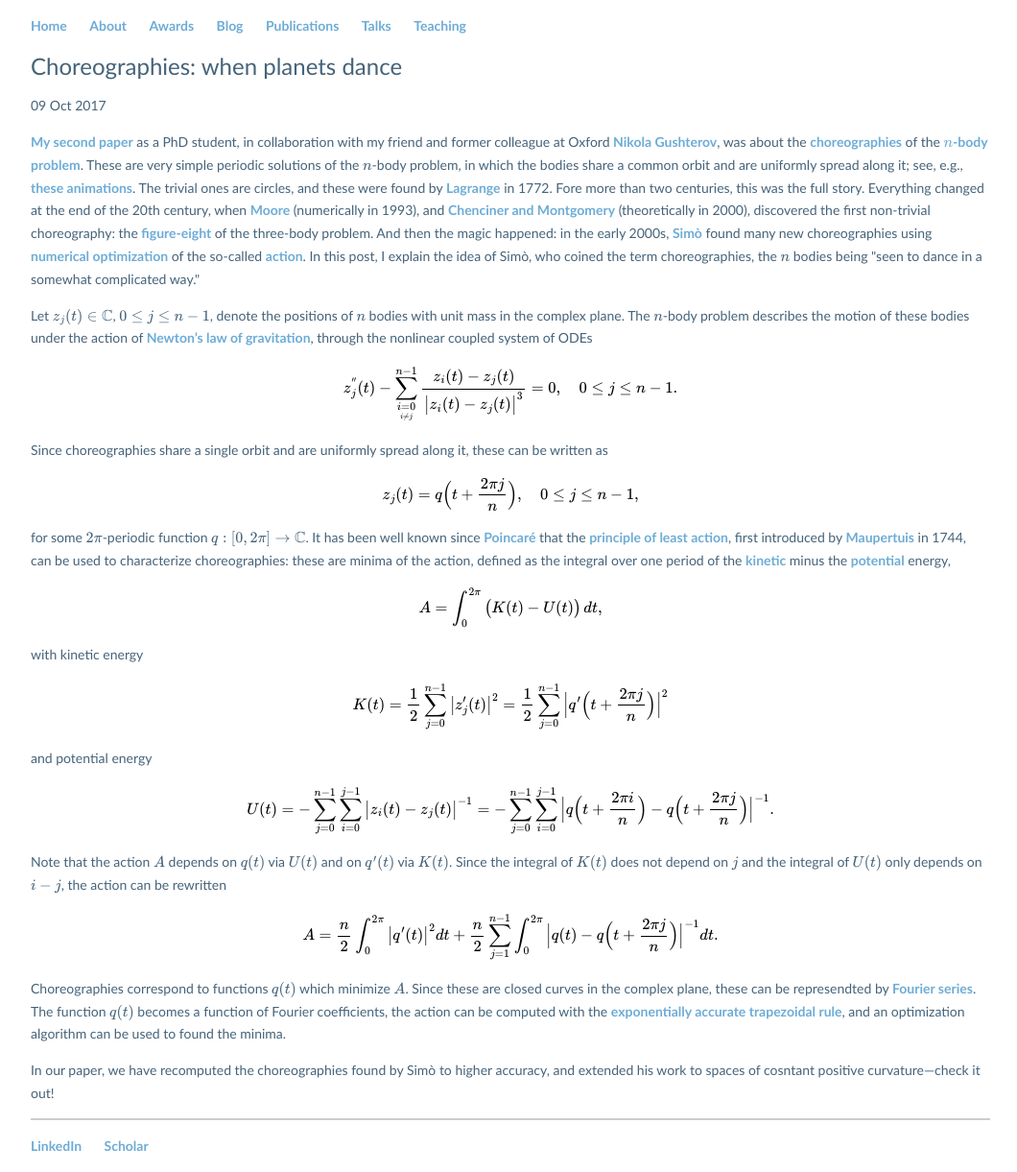
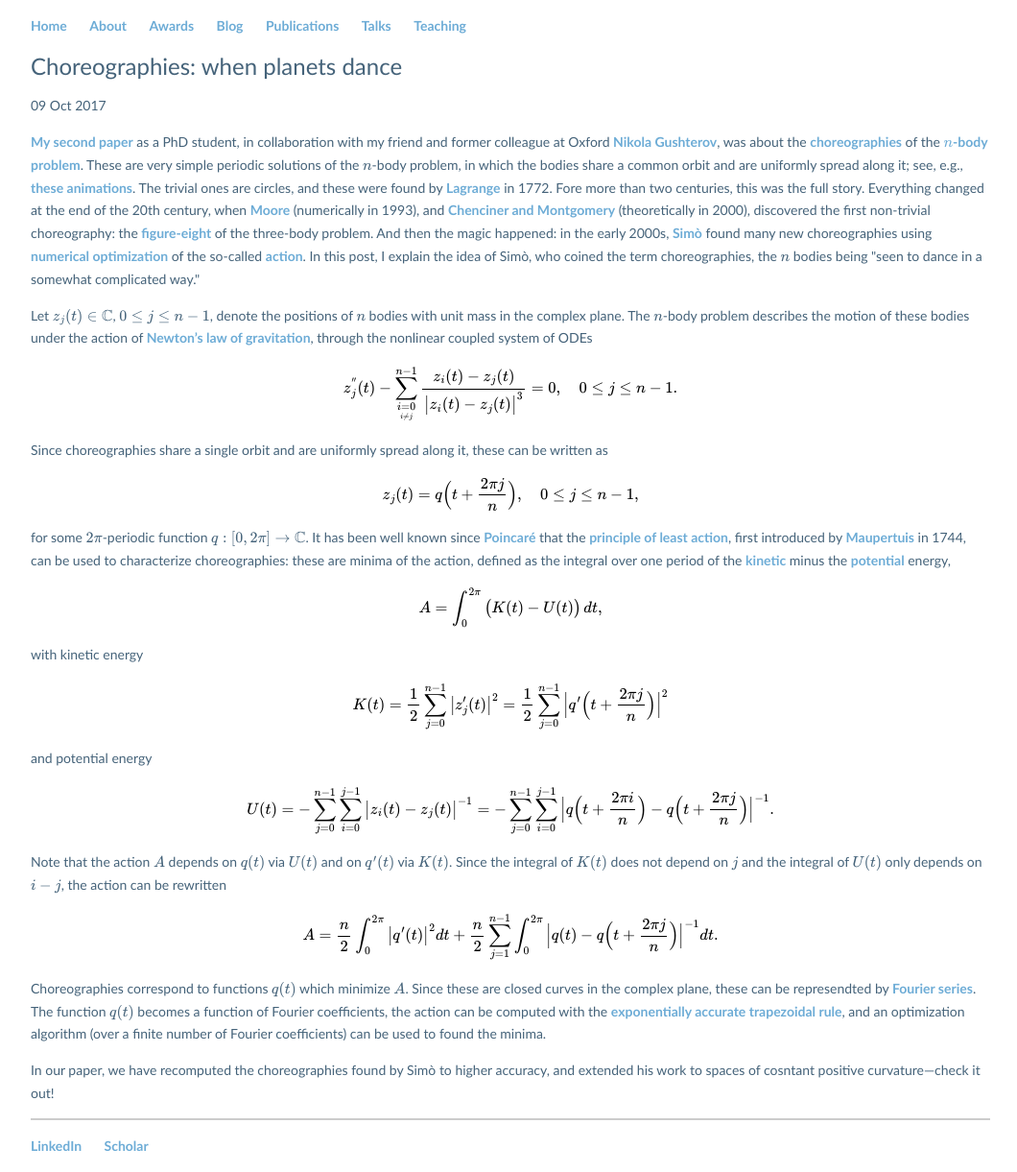
Before and after one commit to Hadrien-Montanelli/Hadrien-Montanelli.github.io, a Jekyll site: the page built from _posts/2017-10-09-choreographies.md, in a window 1280 px wide. Shown: the whole page at 96% size, without its empty margins (108-1168 px from the left). Built offline with Jekyll 4.4.1, drawn with Linux system fonts in a browser that asks for light colours; formulas are drawn with MathJax 3.

Commit message:
Update 2017-10-09-choreographies.md

```diff
--- a/_posts/2017-10-09-choreographies.md
+++ b/_posts/2017-10-09-choreographies.md
@@ -86,6 +86,6 @@ Choreographies correspond to functions $$q(t)$$ which minimize $$A$$. Since thes
 <a href="http://en.wikipedia.org/wiki/Fourier_series">Fourier series</a>.
 The function $$q(t)$$ becomes a function of Fourier coefficients, the action can be computed with
 the <a href="http://people.maths.ox.ac.uk/trefethen/publication/PDF/2014_149.pdf">exponentially accurate trapezoidal rule</a>,
-and an optimization algorithm can be used to found the minima.
+and an optimization algorithm (over a finite number of Fourier coefficients) can be used to found the minima.
 
 In our paper, we have recomputed the choreographies found by Simò to higher accuracy, and extended his work to spaces of cosntant positive curvature---check it out!
```
